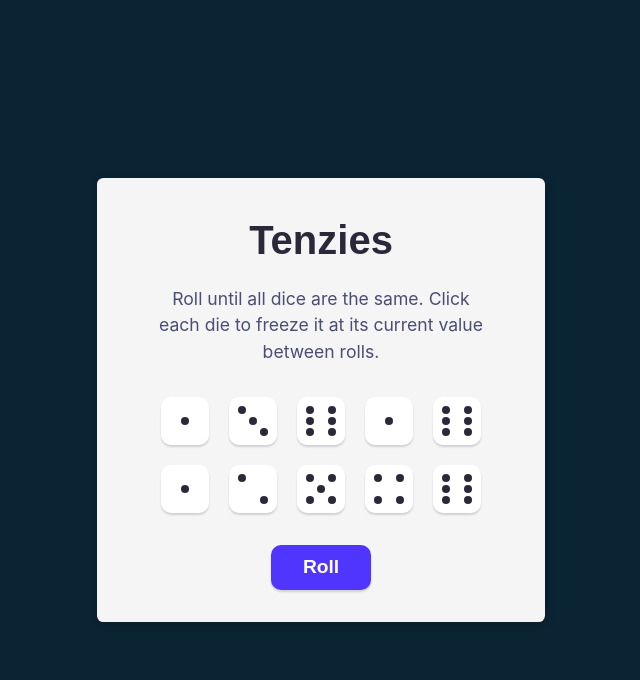
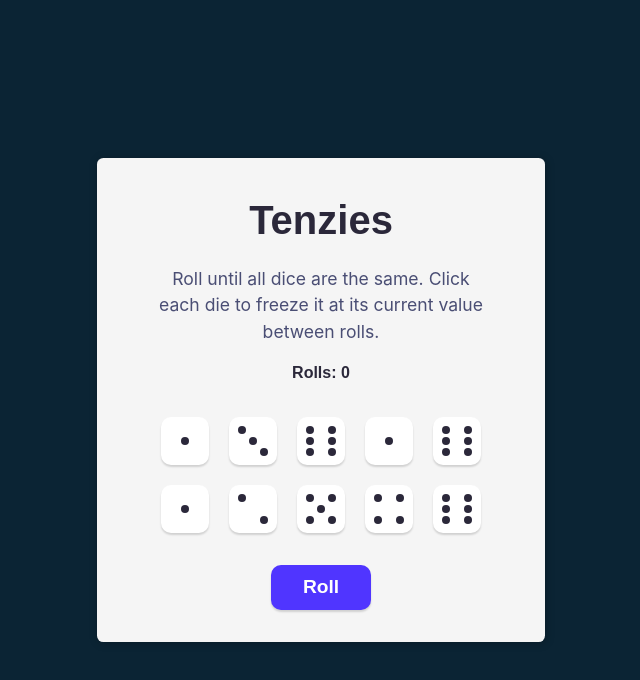
Before and after one commit to anamarijadraskovic/tenzies, a React (Vite) app: page / in a window 1280 px wide. Shown: the top 680 px of the page, without its empty margins (319-959 px from the left). Built offline with nearby package versions, Linux system fonts and the light colour scheme; a web font is replaced by a local one.

Commit message:
Add number of rolls functionality

```diff
--- a/src/App.jsx
+++ b/src/App.jsx
@@ -6,6 +6,8 @@ import { Die } from "./Die.jsx";
 
 export default function App() {
   const [dice, setDice] = useState(() => generateAllNewDice()); // lazy initialization
+  const [rolls, setRolls] = useState(0);
+
   const mainButtonRef = useRef(null);
 
   const isGameWon =
@@ -35,8 +37,10 @@ export default function App() {
           die.isHeld ? die : { ...die, value: Math.ceil(Math.random() * 6) },
         ),
       );
+      setRolls((prev) => prev + 1);
     } else {
       setDice(generateAllNewDice());
+      setRolls(0);
     }
   }
 
@@ -72,6 +76,9 @@ export default function App() {
         Roll until all dice are the same. Click each die to freeze it at its
         current value between rolls.
       </p>
+      <section className="stats">
+        <span>Rolls: {rolls}</span>
+      </section>
       <div className="dice-container">{diceElements}</div>
       <button
         type="button"
--- a/src/app.css
+++ b/src/app.css
@@ -4,6 +4,7 @@ main {
   flex-direction: column;
   align-items: center;
   justify-content: center;
+  color: #2b283a;
 }
 
 #root {
@@ -25,7 +26,6 @@ main {
 
 .title {
   font-size: 2.5rem;
-  color: #2b283a;
 }
 
 .instructions {
@@ -102,6 +102,13 @@ main {
   box-shadow: 0 2px 2px rgba(0, 0, 0, 0.15);
 }
 
+.stats {
+  display: flex;
+  justify-content: space-evenly;
+  width: 100%;
+  font-weight: 700;
+}
+
 .sr-only {
   position: absolute;
   width: 1px;
```
